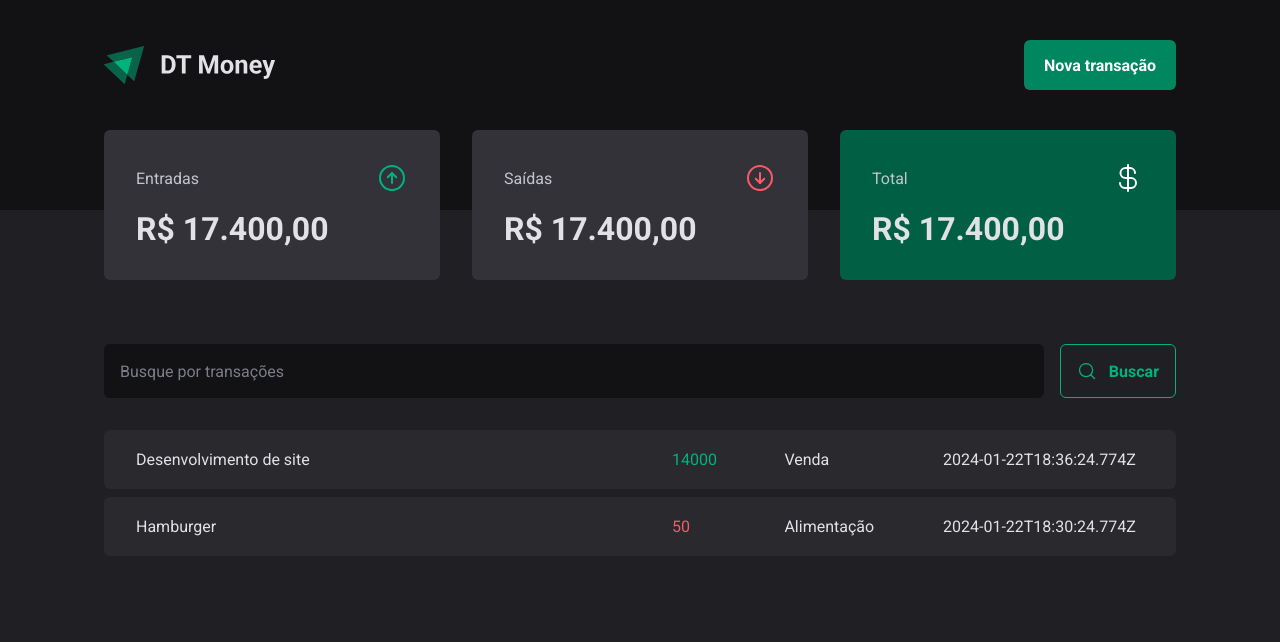
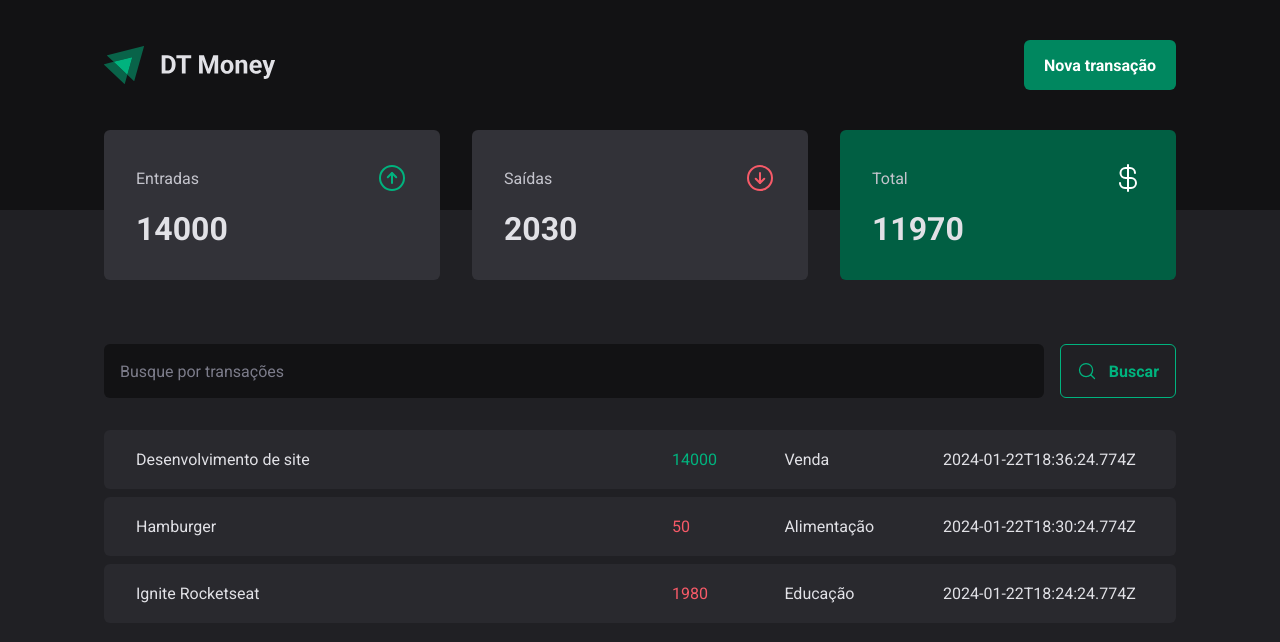
Before and after one commit to josee-fernandes/dt-money, a React (Vite) app: page / in a window 1280 px wide. Shown: the top 642 px of the page. Built offline with nearby package versions, Linux system fonts and the light colour scheme; data requests are answered from the project's data file.

Commit message:
Connecting to the API - Calculating transaction summary

```diff
--- a/server.json
+++ b/server.json
@@ -15,6 +15,14 @@
       "category": "Alimentação",
       "price": 50,
       "createdAt": "2024-01-22T18:30:24.774Z"
+    },
+    {
+      "id": 3,
+      "description": "Ignite Rocketseat",
+      "type": "outcome",
+      "category": "Educação",
+      "price": 1980,
+      "createdAt": "2024-01-22T18:24:24.774Z"
     }
   ]
 }
--- a/src/components/Summary/index.tsx
+++ b/src/components/Summary/index.tsx
@@ -1,7 +1,30 @@
 import { ArrowCircleDown, ArrowCircleUp, CurrencyDollar } from "phosphor-react";
 import { SummaryCard, SummaryContainer } from "./styles";
+import { TransactionsContext } from "../../contexts/TransactionsContext";
+import { useContext } from "react";
 
 export function Summary() {
+  const { transactions } = useContext(TransactionsContext);
+
+  const summary = transactions.reduce(
+    (accumulator, transaction) => {
+      if (transaction.type === "income") {
+        accumulator.income += transaction.price;
+        accumulator.total += transaction.price;
+      } else {
+        accumulator.outcome += transaction.price;
+        accumulator.total -= transaction.price;
+      }
+
+      return accumulator;
+    },
+    {
+      income: 0,
+      outcome: 0,
+      total: 0,
+    }
+  );
+
   return (
     <SummaryContainer>
       <SummaryCard>
@@ -10,7 +33,7 @@
           <ArrowCircleUp size={32} color="#00b37e" />
         </header>
 
-        <strong>R$ 17.400,00</strong>
+        <strong>{summary.income}</strong>
       </SummaryCard>
       <SummaryCard>
         <header>
@@ -18,7 +41,7 @@
           <ArrowCircleDown size={32} color="#f75a68" />
         </header>
 
-        <strong>R$ 17.400,00</strong>
+        <strong>{summary.outcome}</strong>
       </SummaryCard>
       <SummaryCard $variant="green">
         <header>
@@ -26,7 +49,7 @@
           <CurrencyDollar size={32} color="#fff" />
         </header>
 
-        <strong>R$ 17.400,00</strong>
+        <strong>{summary.total}</strong>
       </SummaryCard>
     </SummaryContainer>
   );
```
